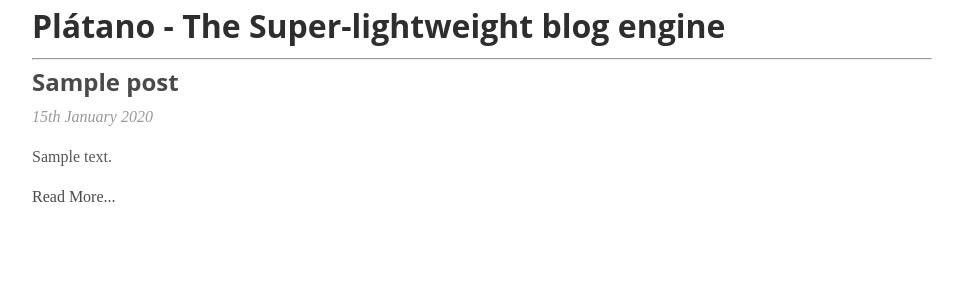
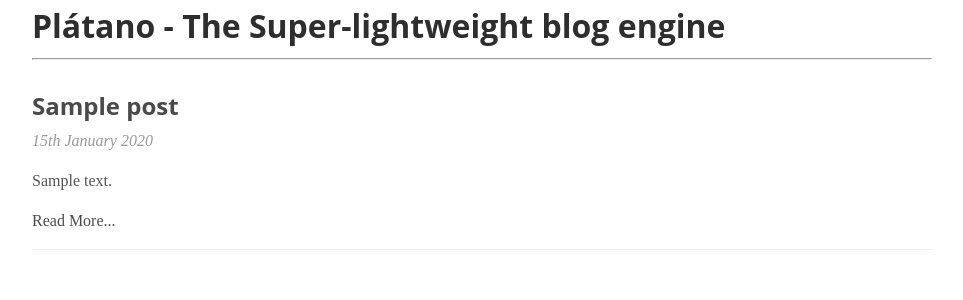
Before and after one commit to oscarbatlle/platano, a PHP site: page /index.php in a window 1280 px wide. Shown: the top 300 px of the page, without its empty margins (158-1121 px from the left). Run offline with PHP 8.4, Linux system fonts and the light colour scheme; tables that the repository leaves empty or names only in its code hold one stand-in row (values such as "Sample post").

Commit message:
Add post style

```diff
--- a/css/styles.css
+++ b/css/styles.css
@@ -33,6 +33,11 @@
     background-color: #FDF0EB;
     -moz-border-radius: 0.5em;
     -webkit-border-radius: 0.5em;
+}
+
+.post {
+    border-bottom: #EBF2F6 1px solid;
+    margin: 2rem auto;
 }
 
 p.blog-date {
```
